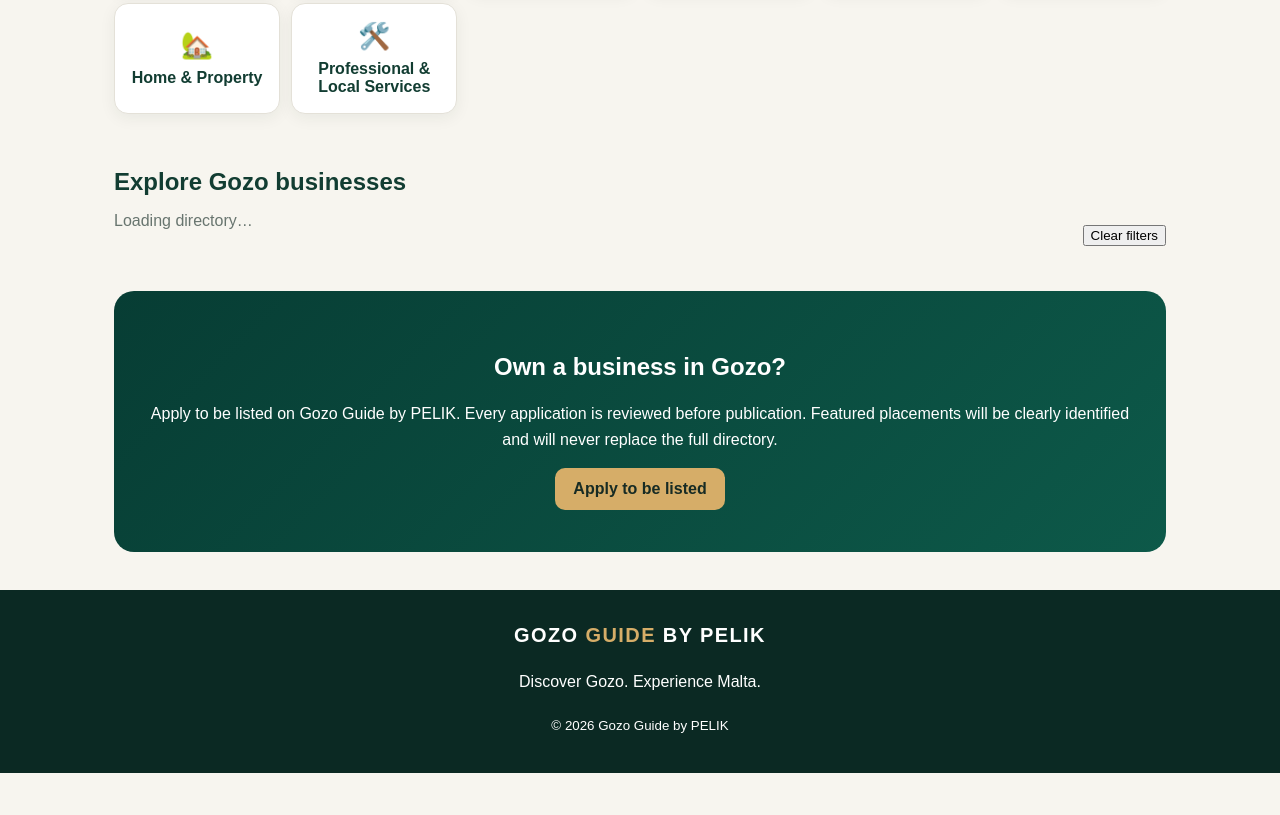
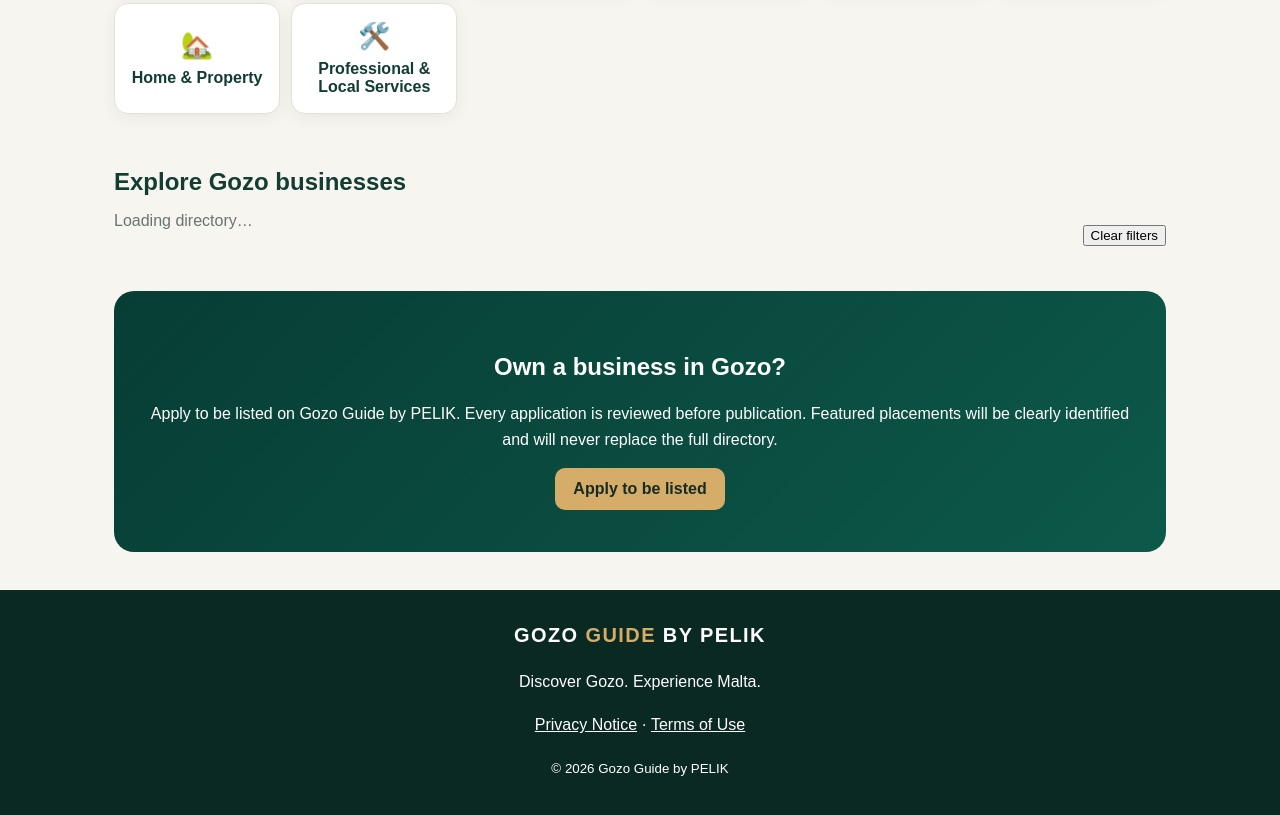
Before and after one commit to nikolastankovic991-eng/Pelik-guied, a plain HTML site: page businesses.html in a window 1280 px wide. Shown: the part 540-1355 px from the top of the page. Before the commit the page ends 1313 px from the top, so only its background shows below. Drawn offline with Linux system fonts and the light colour scheme.

Commit message:
Link privacy notice and terms; add privacy acknowledgement

```diff
--- a/businesses.html
+++ b/businesses.html
@@ -89,7 +89,7 @@ footer{padding-bottom:35px}
   <div class="empty" id="empty" hidden><h3>We're building this directory.</h3><p>Business profiles will appear here after they have been checked and approved by Gozo Guide by PELIK. We are adding businesses across Gozo.</p></div>
   <section class="cta" id="list-business"><h2>Own a business in Gozo?</h2><p>Apply to be listed on Gozo Guide by PELIK. Every application is reviewed before publication. Featured placements will be clearly identified and will never replace the full directory.</p><a href="submit-business.html">Apply to be listed</a></section>
 </main>
-<footer><div class="logo">GOZO <span>GUIDE</span> BY PELIK</div><p>Discover Gozo. Experience Malta.</p><small>© 2026 Gozo Guide by PELIK</small></footer>
+<footer><div class="logo">GOZO <span>GUIDE</span> BY PELIK</div><p>Discover Gozo. Experience Malta.</p><p><a href="privacy.html" style="color:inherit">Privacy Notice</a> · <a href="terms.html" style="color:inherit">Terms of Use</a></p><small>© 2026 Gozo Guide by PELIK</small></footer>
 <nav class="mobile-nav" aria-label="Quick navigation"><a href="index.html"><span>⌂</span>Home</a><a href="index.html#categories"><span>⌕</span>Explore</a><a href="#directory"><span>♡</span>Businesses</a><a href="#list-business"><span>＋</span>List yours</a></nav>
 <script>
 const categoryGroups=[["Eat & Drink","🍽️",["Restaurants & Cafés","Bars, Pubs & Nightlife","Bakeries, Butchers & Fishmongers","Supermarkets & Food Stores"]],["Accommodation","🏨",["Hotels & Accommodation","Guesthouses, B&Bs & Farmhouses","Holiday Apartments & Villas"]],["Places & Activities","🏝️",["Diving & Water Sports","Tours, Guides & Excursions","Activities & Attractions","Arts, Culture & Entertainment"]],["Transport & Rentals","🚗",["Car Rental","Scooter, Quad & Motorcycle Rental","Bicycle & E-bike Rental","Boat Rental & Charters","Taxi, Transfers & Minibus"]],["Shopping","🛍️",["Shopping & Retail","Clothing, Shoes & Accessories","Phone Shops & Mobile Accessories","Computers, IT & Electronics","Local Products, Farms & Crafts"]],["Health & Wellness","💆",["Pharmacies & Medical","Doctors, Dentists & Clinics","Hairdressers, Barbers & Beauty","Gyms, Sports & Wellness","Pets & Veterinary"]],["Home & Property","🏡",["Property & Real Estate","Hardware, DIY & Building Supplies","Home, Garden & Furniture","Repairs, Trades & Maintenance","Cleaning & Laundry"]],["Professional & Local Services","🛠️",["Professional & Business Services","Education & Childcare","Wedding & Event Services","Community & Public Services","Other local service"]]];
```
